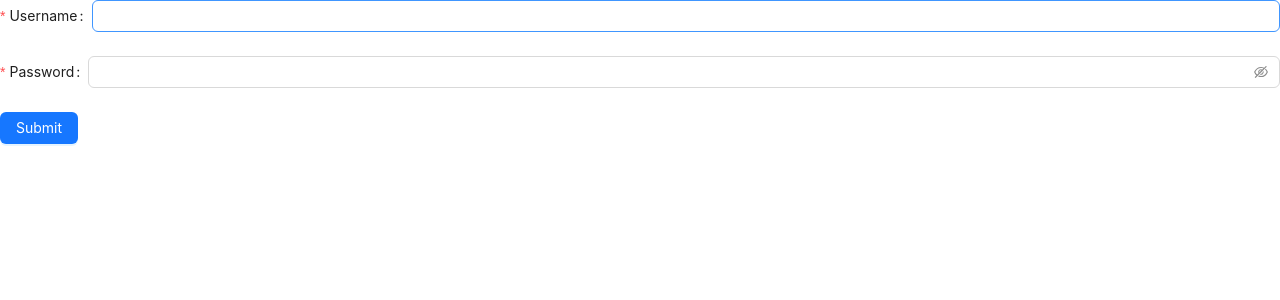
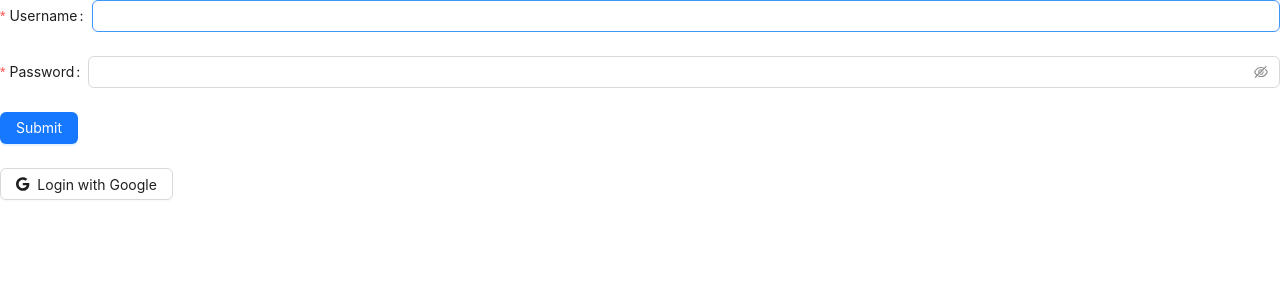
Before and after one commit to Noname2812/Chat-app-fe, a React (Create React App) app: page /login in a window 1280 px wide. Shown: the top 300 px of the page. Built offline with nearby package versions, Linux system fonts and the light colour scheme.

Commit message:
feature login with google

```diff
--- /dev/null
+++ b/src/components/ButtonLoginWithGoogle.jsx
@@ -0,0 +1,45 @@
+import { faGoogle } from "@fortawesome/free-brands-svg-icons";
+import { FontAwesomeIcon } from "@fortawesome/react-fontawesome";
+import { useGoogleLogin } from "@react-oauth/google";
+import { Button } from "antd";
+import React from "react";
+import { toast } from "react-toastify";
+const ButtonLoginWithGoogle = ({ handleSubmitLogin }) => {
+  const handleLoginWithGoogle = useGoogleLogin({
+    onSuccess: async (response) => {
+      try {
+        const res = await fetch(
+          "https://www.googleapis.com/oauth2/v3/userinfo",
+          {
+            headers: {
+              Authorization: `Bearer ${response.access_token}`,
+            },
+          }
+        );
+        const data = await res.json();
+        await handleSubmitLogin(
+          {
+            name: data.name,
+            email: data.email,
+            image: data.picture,
+          },
+          "login-with-google"
+        );
+      } catch (error) {
+        toast.error(error);
+      }
+    },
+  });
+  return (
+    <div className="flex gap-2">
+      <Button
+        icon={<FontAwesomeIcon icon={faGoogle} color="red" />}
+        onClick={() => handleLoginWithGoogle()}
+      >
+        Login with Google
+      </Button>
+    </div>
+  );
+};
+
+export default ButtonLoginWithGoogle;
--- a/src/index.js
+++ b/src/index.js
@@ -6,13 +6,16 @@ import { Provider } from "react-redux";
 import { store } from "./redux/store";
 import { ToastContainer } from "react-toastify";
 import "react-toastify/dist/ReactToastify.css";
+import { GoogleOAuthProvider } from "@react-oauth/google";
 
 const root = ReactDOM.createRoot(document.getElementById("root"));
 root.render(
   <BrowserRouter>
-    <Provider store={store}>
-      <App />
-      <ToastContainer />
-    </Provider>
+    <GoogleOAuthProvider clientId={process.env.REACT_APP_CLIENT_ID}>
+      <Provider store={store}>
+        <App />
+        <ToastContainer />
+      </Provider>
+    </GoogleOAuthProvider>
   </BrowserRouter>
 );
--- a/src/pages/login/index.jsx
+++ b/src/pages/login/index.jsx
@@ -9,12 +9,13 @@ import {
 import { HubConnectionBuilder, LogLevel } from "@microsoft/signalr";
 import { setConnectionSignalr } from "../../redux/reducers/chatReducers";
 import { fetchRoomId } from "../../redux/thunkApi";
+import ButtonLoginWithGoogle from "../../components/ButtonLoginWithGoogle";
 
 const LoginPage = () => {
   const navigate = useNavigate();
   const dispatch = useAppDispatch();
-  const handleSubmitLogin = async (values) => {
-    const res = await fetch("http://localhost:5264/api/auth/login", {
+  const handleSubmitLogin = async (values, enpoint = "login") => {
+    const res = await fetch(`http://localhost:5264/api/auth/${enpoint}`, {
       method: "POST",
       body: JSON.stringify(values),
       headers: {
@@ -75,6 +76,9 @@ const LoginPage = () => {
           </Button>
         </Form.Item>
       </Form>
+      <div>
+        <ButtonLoginWithGoogle handleSubmitLogin={handleSubmitLogin} />
+      </div>
     </div>
   );
 };
```
Also changed, not shown: package.json (+7 -0 lines), 2 other files (tests, documents, lock files or other folders).
